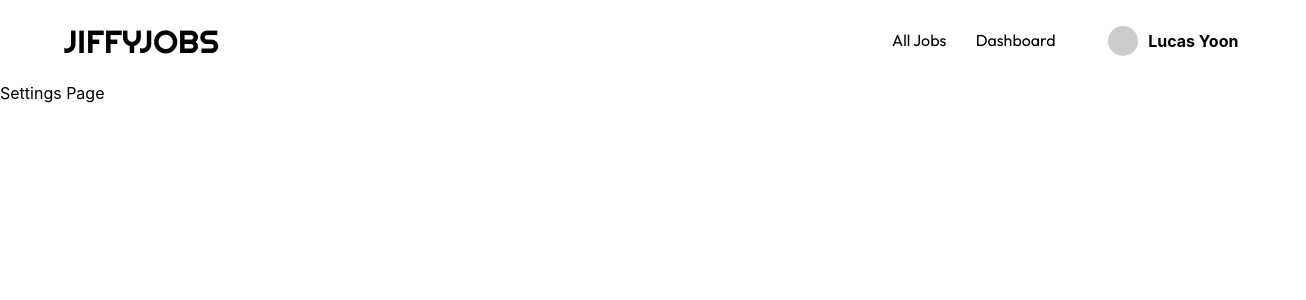
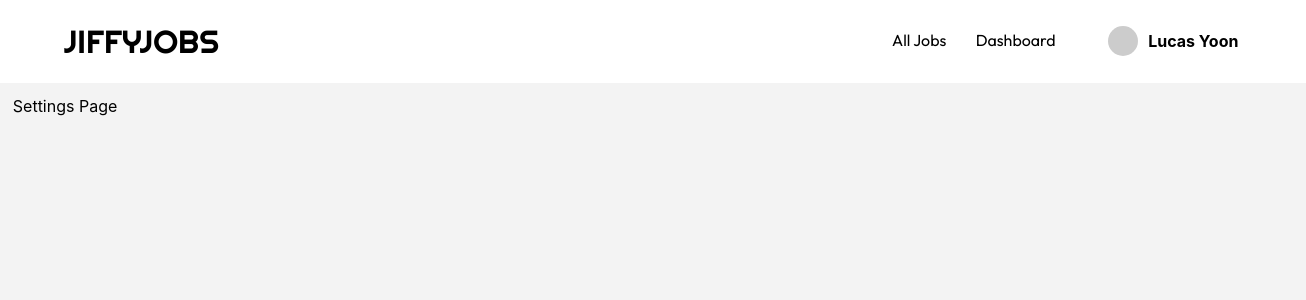
Before and after one commit to jonathanpangg/jiffyjobs, a React (Create React App) app in the folder frontend/jiffyjobs/: page /setting in a window 1280 px wide. Shown: the top 300 px of the page, 1306 px wide, since content can reach past the window. Built offline with nearby package versions, Linux system fonts and the light colour scheme.

Commit message:
updated background for forgot pass and settings

```diff
--- a/frontend/jiffyjobs/src/pages/ForgotPass.js
+++ b/frontend/jiffyjobs/src/pages/ForgotPass.js
@@ -5,7 +5,9 @@ export function ForgotPass() {
     return (
         <div>
             <RegNavBar />
-            <h1>Forgot Password</h1>
+            <div className={ 'outerCard' } style={{ backgroundColor: '#f3f3f3', height: '100vh', width: '100vw' }}>
+                <h1>Forgot Password</h1>
+            </div>
         </div>
     )
 }
--- a/frontend/jiffyjobs/src/pages/Settings.js
+++ b/frontend/jiffyjobs/src/pages/Settings.js
@@ -2,7 +2,7 @@ import React from 'react';
 
 export function Settings() {
     return (
-        <div>
+        <div className={ 'outerCard' } style={{ backgroundColor: '#f3f3f3', height: '100vh', width: '100vw' }}>
             Settings Page
         </div>
     )
```
